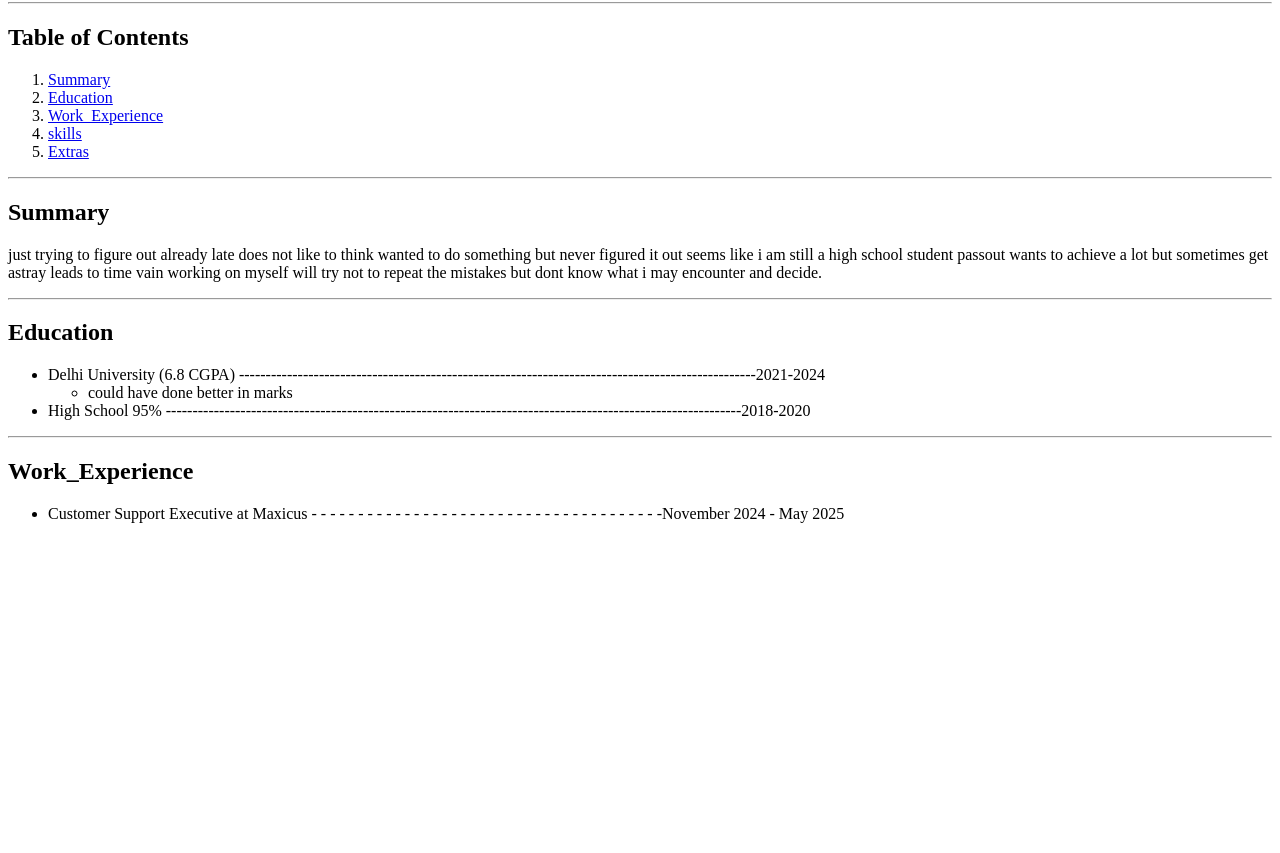
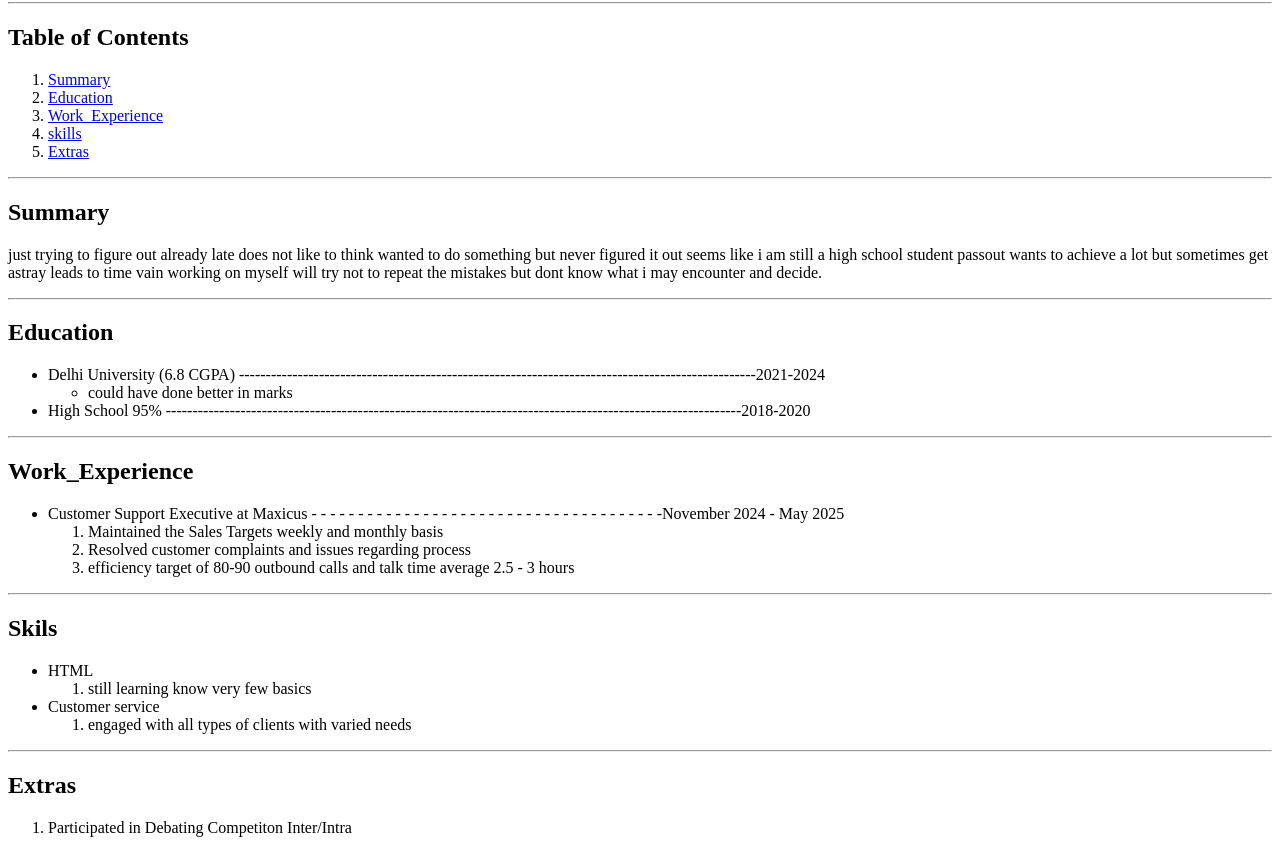
Before and after one commit to Nakulgits/CV, a plain HTML site: page index.html in a window 1280 px wide. Shown: the part 78-931 px from the top of the page. Before the commit the page ends 800 px from the top, so only its background shows below. Drawn offline with Linux system fonts and the light colour scheme.

Commit message:
Update index.html
added a few things

```diff
--- a/index.html
+++ b/index.html
@@ -41,6 +41,28 @@
     <h2 id="Work_Experience">Work_Experience</h2>
     <ul>
         <li>Customer Support Executive at Maxicus - - - - - - - - - - - - - - - - - - - - - - - - - - - - - - - - - - - - - -November 2024 - May 2025</li>
+        <ol>
+            <li>Maintained the Sales Targets weekly and monthly basis</li>
+            <li>Resolved customer complaints and issues regarding process</li>
+            <li>efficiency target of 80-90 outbound calls and talk time average 2.5 - 3 hours </li>
+        </ol>
     </ul>
+    <hr>
+    <h2 id="skills">Skils</h2>
+    <ul>
+        <li>HTML</li>
+        <ol>
+            <li>still learning know very few basics</li>
+        </ol>
+        <li>Customer service</li>
+        <ol>
+            <li>engaged with all types of clients with varied needs</li>
+        </ol>
+    </ul>
+    <hr>
+    <h2 id="Extras">Extras</h2>
+    <ol>
+        <li>Participated in Debating Competiton Inter/Intra</li>
+    </ol>
 </body>
 </html>
```
